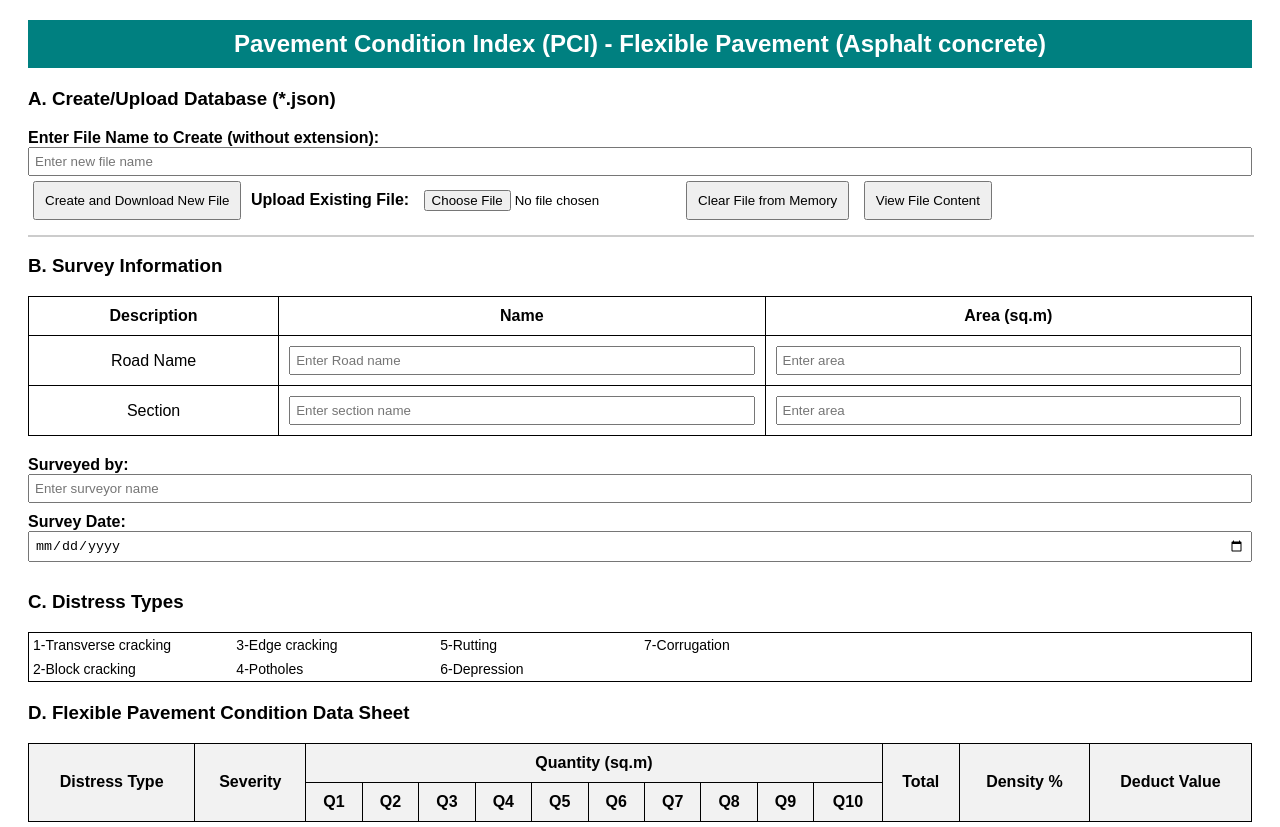
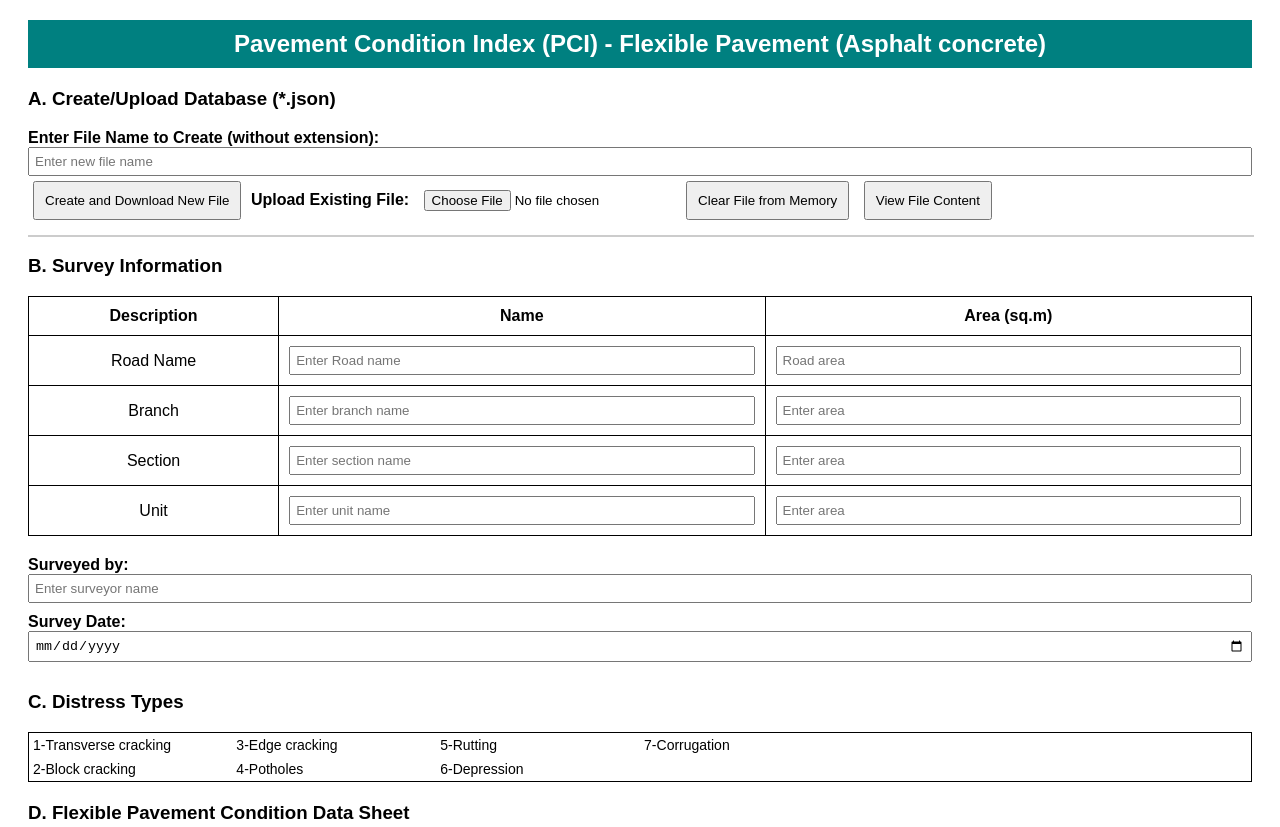
Before and after one commit to Kamleshwari/astmd6433.github.io, a plain HTML site: page index.html in a window 1280 px wide. Shown: the top 827 px of the page. Drawn offline with nearby package versions, Linux system fonts and the light colour scheme; a script that the page names is missing.

Commit message:
Update index.html

```diff
--- a/index.html
+++ b/index.html
@@ -33,7 +33,7 @@
                 <!-- Table content will be generated here -->
             </div>
 
-        <!-- Section 2: User Input (Road Name, Branch, Survey Information, etc.) -->
+       <!-- Section 2: User Input (Network, Branch, Survey Information, etc.) -->
         <h3>B. Survey Information</h3>
         <table id="surveyInfoTable">
             <tr>
@@ -44,12 +44,22 @@
             <tr>
                 <td>Road Name</td>
                 <td><input type="text" id="RoadName" placeholder="Enter Road name"></td>
-                <td><input type="text" id="RoadArea" placeholder="Enter area"></td>
+                <td><input type="text" id="RoadArea" placeholder="Road area"></td>
+            </tr>
+            <tr>
+                <td>Branch</td>
+                <td><input type="text" id="branchName" placeholder="Enter branch name"></td>
+                <td><input type="text" id="branchArea" placeholder="Enter area"></td>
             </tr>
             <tr>
                 <td>Section</td>
                 <td><input type="text" id="sectionName" placeholder="Enter section name"></td>
                 <td><input type="text" id="sectionArea" placeholder="Enter area"></td>
+            </tr>
+            <tr>
+                <td>Unit</td>
+                <td><input type="text" id="unitName" placeholder="Enter unit name"></td>
+                <td><input type="text" id="unitArea" placeholder="Enter area"></td>
             </tr>
         </table>
 
```
